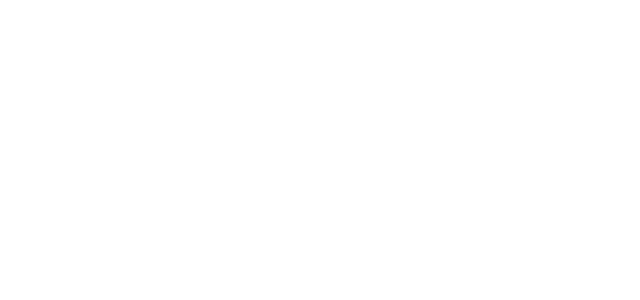
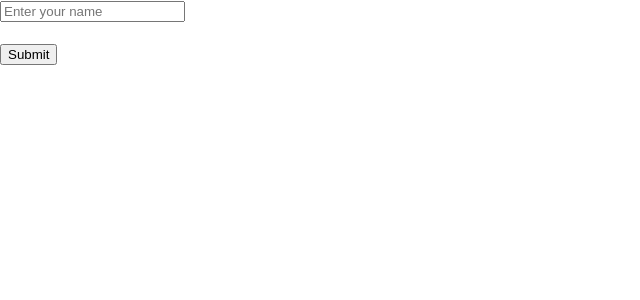
Before and after one commit to KethraPackiamB/Daily_React_Practice, a React (Create React App) app: page / in a window 1280 px wide. Shown: the top 300 px of the page, without its empty margins (0-640 px from the left). Built offline with nearby package versions, Linux system fonts and the light colour scheme; the HTML template or start-up script is replaced by a standard one.

Commit message:
Simple form created

```diff
--- a/src/App.js
+++ b/src/App.js
@@ -15,6 +15,7 @@ import { ClassComponent } from './Practicing/ClassComponent';
 import { Form } from "./Practicing/MemoConcept";
 import { MemoExample } from './Practicing/MemoExample';
 import { SubmittingForm } from './Practicing/SubmittingForm';
+import SimpleForm from './Practicing/SimpleForm';
 
 
 function App() {
@@ -33,7 +34,8 @@ function App() {
   {/* <ClassComponent/> */}
   {/* <Form/> */}
   {/* <MemoExample/> */}
-  {/* <SubmittingForm/> */}
+  <SubmittingForm/>
+  {/* <SimpleForm/> */}
    </div>
   );
 }
--- a/src/Practicing/SimpleForm.jsx
+++ b/src/Practicing/SimpleForm.jsx
@@ -1,12 +1,12 @@
 import { useState } from "react";
 
 function SimpleForm() {
-  const [inputValue, setInputValue] = useState(""); // typing state
-  const [name, setName] = useState(""); // final submitted value
+  const [inputValue, setInputValue] = useState("");
+  const [name, setName] = useState("");
 
   const handleSubmit = (event) => {
-    event.preventDefault();       // prevent refresh
-    setName(inputValue);          // update final state only on submit
+    event.preventDefault();
+    setName(inputValue);
   };
 
   return (
@@ -16,7 +16,7 @@ function SimpleForm() {
           type="text"
           placeholder="Enter your name"
           value={inputValue}
-          onChange={(e) => setInputValue(e.target.value)} // only input state updates
+          onChange={(e) => setInputValue(e.target.value)}
         />
 
         <button type="submit">Submit</button>
--- a/src/Practicing/SubmittingForm.jsx
+++ b/src/Practicing/SubmittingForm.jsx
@@ -3,13 +3,15 @@ import { useState } from 'react';
 export const SubmittingForm = () => {
 
       const [name, setName] = useState("");
+      const [submitName, setSubmitName] = useState("");
 
-        console.log(name);
+        console.log(submitName);
 
 
       const handleSubmit = (event) => {
         event.preventDefault();
-    alert("Form submitted! Name: " + name);
+        setSubmitName(name);
+    // alert("Form submitted! Name: " + name);
   };
 
     return(
@@ -22,7 +24,7 @@ export const SubmittingForm = () => {
         onChange={(e) => setName(e.target.value)}
       />
 
-      <h1>{name}</h1>
+      <h1>{submitName}</h1>
 
       <button type="submit">Submit</button>
     </form>
```
